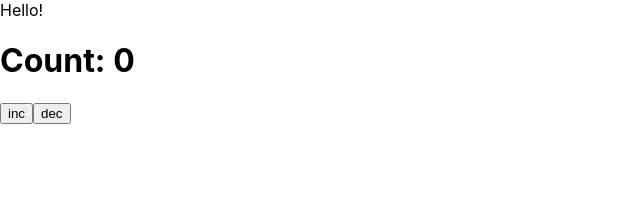
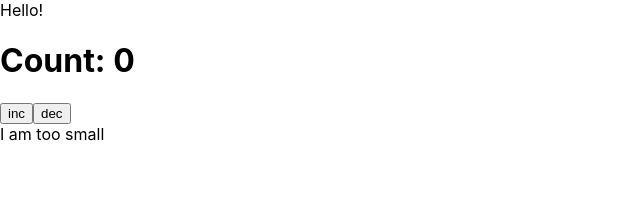
Before and after one commit to sergei-deriv/learning-testing, a React (Create React App) app: page / in a window 1280 px wide. Shown: the top 214 px of the page, without its empty margins (0-640 px from the left). Built offline with nearby package versions, Linux system fonts and the light colour scheme.

Commit message:
feat: add def value for counter as props and add div which is dependent on counter value

```diff
--- a/src/App.tsx
+++ b/src/App.tsx
@@ -1,5 +1,4 @@
 import React from 'react';
-import logo from './logo.svg';
 import './App.css';
 import { Hello } from './components/Hello/Hello';
 import { Counter } from './components/Counter/Counter';
--- a/src/components/Counter/Counter.tsx
+++ b/src/components/Counter/Counter.tsx
@@ -1,7 +1,17 @@
-import { useState } from 'react';
+import { useEffect, useState } from 'react';
 
-export function Counter() {
-  const [count, setCount] = useState(0);
+export function Counter({ defaultCount = 0 }: { defaultCount?: number }) {
+  const [count, setCount] = useState(defaultCount);
+  const [bigEnough, setBigEnough] = useState(defaultCount >= 2);
+
+  useEffect(() => {
+    if (count >= 2) {
+      !bigEnough && setBigEnough(true);
+    } else {
+      bigEnough && setBigEnough(false);
+    }
+    // eslint-disable-next-line react-hooks/exhaustive-deps
+  }, [count]);
 
   return (
     <div>
@@ -16,6 +26,8 @@ export function Counter() {
       >
         dec
       </button>
+
+      {!bigEnough && <div>I am too small</div>}
     </div>
   );
 }
```
